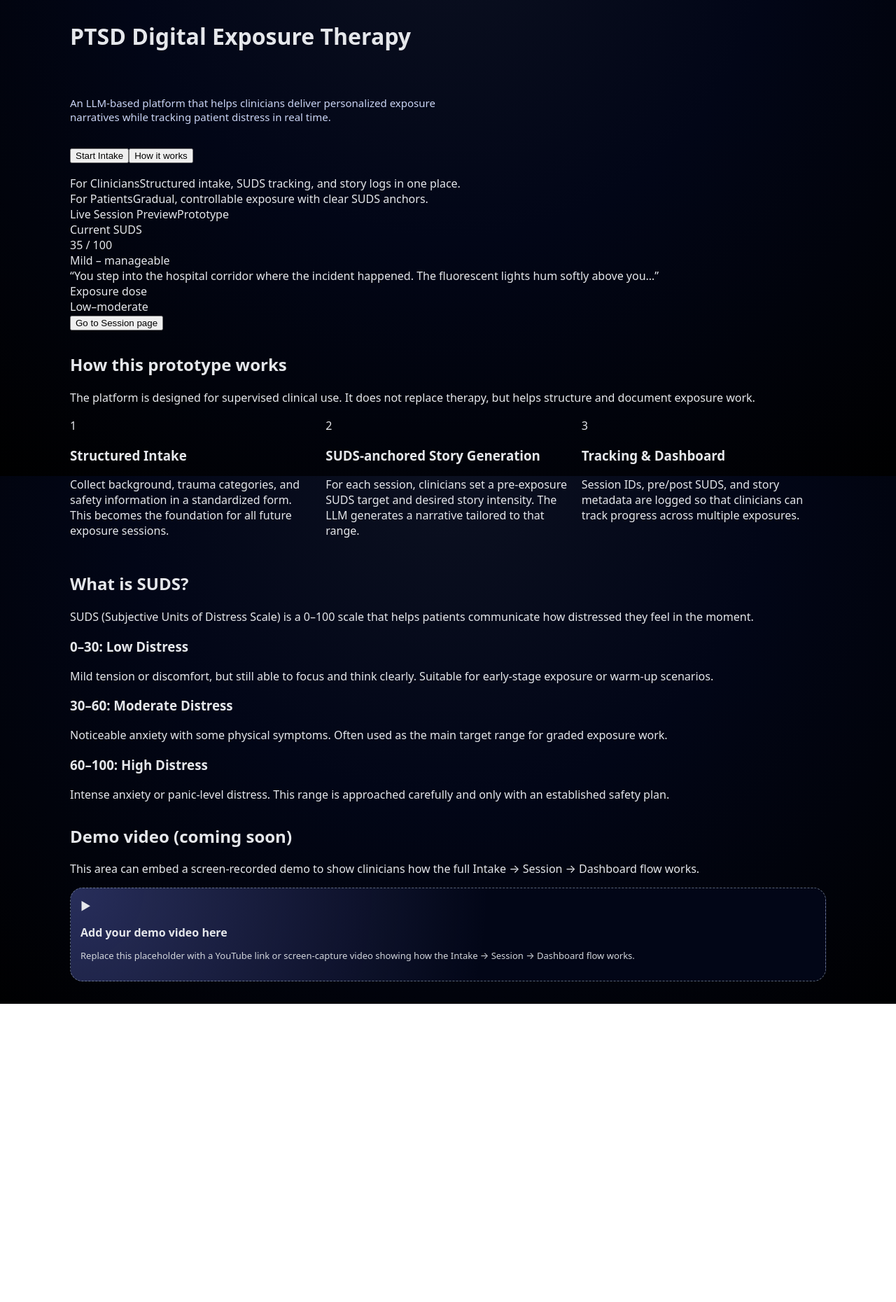
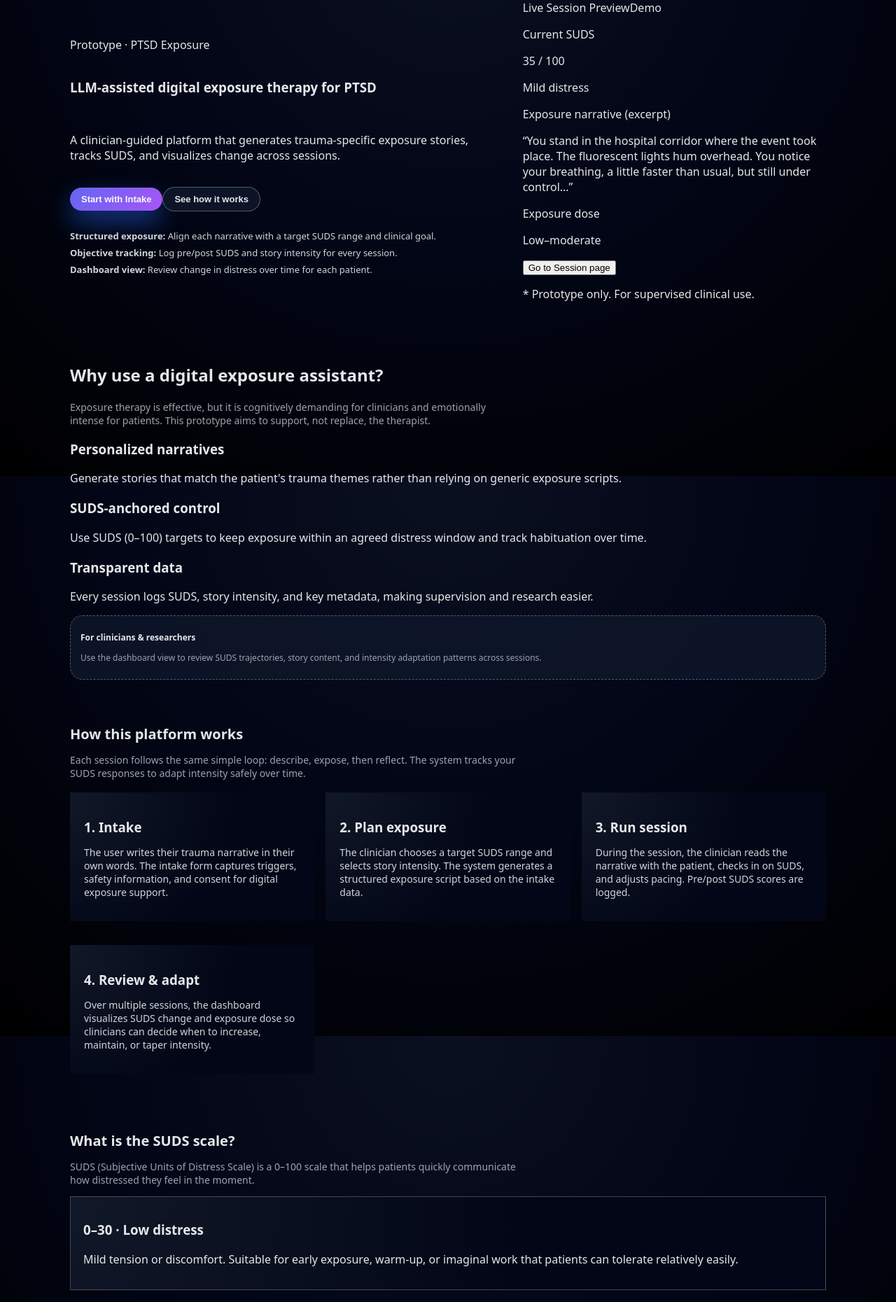
Before and after one commit to amygdala2025/conrad2025, a React (Vite) app: page / in a window 1280 px wide. Shown: the part 120-1980 px from the top of the page at 70% size. Before the commit the page ends 1554 px from the top, so only its background shows below. Built offline with nearby package versions, Linux system fonts and the light colour scheme; no server answers.

Commit message:
Update Home.jsx

```diff
--- a/src/pages/Home.jsx
+++ b/src/pages/Home.jsx
@@ -1,4 +1,5 @@
 // src/pages/Home.jsx
+
 function Home({ onStartIntake, onGoSession }) {
   const handleStartIntake = () => {
     if (onStartIntake) onStartIntake();
@@ -14,166 +15,252 @@ function Home({ onStartIntake, onGoSession }) {
   };
 
   return (
-    <div className="home">
-      {/* Hero Section */}
-      <section className="home-hero">
-        <div className="home-hero-inner">
+    <div className="home-page">
+      {/* HERO */}
+      <section className="home-hero-layout">
         <div className="home-hero-left">
-            <h1 className="home-title">
-              PTSD Digital Exposure Therapy
+          <div className="home-badge-row">
+            <span className="home-badge">Prototype · PTSD Exposure</span>
+          </div>
+
+          <h1 className="home-hero-title">
+            LLM-assisted <span>digital exposure therapy</span> for PTSD
           </h1>
-            <p className="home-subtitle">
-              An LLM-based platform that helps clinicians deliver
-              personalized exposure narratives while tracking patient
-              distress in real time.
+
+          <p className="home-hero-subtitle">
+            A clinician-guided platform that generates trauma-specific exposure
+            stories, tracks SUDS, and visualizes change across sessions.
           </p>
 
-            <div className="home-cta-row">
-              <button className="btn-primary" onClick={handleStartIntake}>
-                Start Intake
+          <div className="home-hero-cta-row">
+            <button
+              type="button"
+              className="primary-btn hero-primary-btn"
+              onClick={handleStartIntake}
+            >
+              Start with Intake
             </button>
-              <button className="btn-secondary" onClick={handleScrollHow}>
-                How it works
+            <button
+              type="button"
+              className="secondary-btn hero-secondary-btn"
+              onClick={handleScrollHow}
+            >
+              See how it works
             </button>
           </div>
 
-            <div className="home-badges">
-              <div className="badge">
-                <span className="badge-label">For Clinicians</span>
-                <span className="badge-text">
-                  Structured intake, SUDS tracking, and story logs in one place.
-                </span>
+          <ul className="home-hero-bullets">
+            <li>
+              <strong>Structured exposure:</strong> Align each narrative with a
+              target SUDS range and clinical goal.
+            </li>
+            <li>
+              <strong>Objective tracking:</strong> Log pre/post SUDS and story
+              intensity for every session.
+            </li>
+            <li>
+              <strong>Dashboard view:</strong> Review change in distress over
+              time for each patient.
+            </li>
+          </ul>
         </div>
-              <div className="badge">
-                <span className="badge-label">For Patients</span>
-                <span className="badge-text">
-                  Gradual, controllable exposure with clear SUDS anchors.
-                </span>
+
+        {/* Right-side preview card */}
+        <div className="home-hero-right">
+          <div className="home-preview-card">
+            <div className="home-preview-header">
+              <span className="home-preview-title">Live Session Preview</span>
+              <span className="home-preview-tag">Demo</span>
             </div>
+
+            <div className="home-preview-body">
+              <div className="home-preview-suds-row">
+                <div>
+                  <p className="preview-label">Current SUDS</p>
+                  <p className="preview-suds-value">35 / 100</p>
+                </div>
+                <div className="preview-suds-chip">Mild distress</div>
+              </div>
+
+              <div className="preview-story-box">
+                <p className="preview-story-label">Exposure narrative (excerpt)</p>
+                <p className="preview-story-text">
+                  “You stand in the hospital corridor where the event took place.
+                  The fluorescent lights hum overhead. You notice your breathing,
+                  a little faster than usual, but still under control…”
+                </p>
+              </div>
+
+              <div className="preview-progress-row">
+                <p className="preview-label">Exposure dose</p>
+                <div className="preview-progress-track">
+                  <div className="preview-progress-fill" />
+                </div>
+                <p className="preview-progress-text">Low–moderate</p>
               </div>
             </div>
 
-          <div className="home-hero-right">
-            <div className="hero-card">
-              <div className="hero-card-header">
-                <span className="hero-card-title">Live Session Preview</span>
-                <span className="hero-card-tag">Prototype</span>
-              </div>
-              <div className="hero-card-body">
-                <div className="hero-suds-row">
-                  <div className="hero-suds-label">Current SUDS</div>
-                  <div className="hero-suds-value">35 / 100</div>
-                  <div className="hero-suds-chip">Mild – manageable</div>
-                </div>
-                <div className="hero-story-snippet">
-                  “You step into the hospital corridor where the incident
-                  happened. The fluorescent lights hum softly above you…”
-                </div>
-                <div className="hero-progress-row">
-                  <div className="hero-progress-label">Exposure dose</div>
-                  <div className="hero-progress-track">
-                    <div className="hero-progress-fill" />
-                  </div>
-                  <div className="hero-progress-text">Low–moderate</div>
-                </div>
-              </div>
-              <div className="hero-card-footer">
-                <button className="btn-ghost" onClick={handleGoSession}>
+            <div className="home-preview-footer">
+              <button
+                type="button"
+                className="btn-ghost"
+                onClick={handleGoSession}
+              >
                 Go to Session page
               </button>
-              </div>
-            </div>
-          </div>
-        </div>
-      </section>
-
-      {/* How it works */}
-      <section id="how-it-works" className="home-section">
-        <div className="home-section-inner">
-          <h2 className="section-title">How this prototype works</h2>
-          <p className="section-subtitle">
-            The platform is designed for supervised clinical use. It does not
-            replace therapy, but helps structure and document exposure work.
-          </p>
-
-          <div className="home-steps-grid">
-            <div className="step-card">
-              <div className="step-number">1</div>
-              <h3 className="step-title">Structured Intake</h3>
-              <p className="step-text">
-                Collect background, trauma categories, and safety information
-                in a standardized form. This becomes the foundation for all
-                future exposure sessions.
-              </p>
-            </div>
-            <div className="step-card">
-              <div className="step-number">2</div>
-              <h3 className="step-title">SUDS-anchored Story Generation</h3>
-              <p className="step-text">
-                For each session, clinicians set a pre-exposure SUDS target and
-                desired story intensity. The LLM generates a narrative tailored
-                to that range.
-              </p>
-            </div>
-            <div className="step-card">
-              <div className="step-number">3</div>
-              <h3 className="step-title">Tracking & Dashboard</h3>
-              <p className="step-text">
-                Session IDs, pre/post SUDS, and story metadata are logged so that
-                clinicians can track progress across multiple exposures.
+              <p className="home-preview-footnote">
+                * Prototype only. For supervised clinical use.
               </p>
             </div>
           </div>
         </div>
       </section>
 
-      {/* SUDS explanation */}
+      {/* EXPLANATION: SUDS + DIGITAL THERAPY */}
       <section className="home-section home-section-alt">
         <div className="home-section-inner">
-          <h2 className="section-title">What is SUDS?</h2>
-          <p className="section-subtitle">
-            SUDS (Subjective Units of Distress Scale) is a 0–100 scale that
-            helps patients communicate how distressed they feel in the moment.
+          <h2>Why use a digital exposure assistant?</h2>
+          <p className="home-section-subtitle">
+            Exposure therapy is effective, but it is cognitively demanding for
+            clinicians and emotionally intense for patients. This prototype aims
+            to support, not replace, the therapist.
           </p>
 
-          <div className="home-two-column">
-            <div className="col">
-              <h3 className="step-title">0–30: Low Distress</h3>
-              <p className="step-text">
-                Mild tension or discomfort, but still able to focus and think
-                clearly. Suitable for early-stage exposure or warm-up scenarios.
+          <div className="home-three-column">
+            <div className="home-info-card">
+              <h3>Personalized narratives</h3>
+              <p>
+                Generate stories that match the patient&apos;s trauma themes
+                rather than relying on generic exposure scripts.
               </p>
             </div>
-            <div className="col">
-              <h3 className="step-title">30–60: Moderate Distress</h3>
-              <p className="step-text">
-                Noticeable anxiety with some physical symptoms. Often used as
-                the main target range for graded exposure work.
+            <div className="home-info-card">
+              <h3>SUDS-anchored control</h3>
+              <p>
+                Use SUDS (0–100) targets to keep exposure within an agreed
+                distress window and track habituation over time.
               </p>
             </div>
-            <div className="col">
-              <h3 className="step-title">60–100: High Distress</h3>
-              <p className="step-text">
-                Intense anxiety or panic-level distress. This range is approached
-                carefully and only with an established safety plan.
+            <div className="home-info-card">
+              <h3>Transparent data</h3>
+              <p>
+                Every session logs SUDS, story intensity, and key metadata,
+                making supervision and research easier.
               </p>
             </div>
+          </div>
+
+          {/* Optional mini-card for clinicians/researchers */}
+          <div className="home-tagline-card">
+            <p className="home-tagline-title">For clinicians &amp; researchers</p>
+            <p className="home-tagline-text">
+              Use the dashboard view to review SUDS trajectories, story
+              content, and intensity adaptation patterns across sessions.
+            </p>
           </div>
         </div>
       </section>
 
-      {/* Video / demo placeholder */}
-      <section className="home-section">
-        <div className="home-section-inner">
-          <h2 className="section-title">Demo video (coming soon)</h2>
-          <p className="section-subtitle">
-            This area can embed a screen-recorded demo to show clinicians how
-            the full Intake → Session → Dashboard flow works.
+      {/* HOW IT WORKS */}
+      <section id="how-it-works" className="home-section">
+        <h2>How this platform works</h2>
+        <p className="home-section-subtitle">
+          Each session follows the same simple loop: describe, expose, then
+          reflect. The system tracks your SUDS responses to adapt intensity
+          safely over time.
         </p>
 
+        <div className="home-steps-grid">
+          <div className="card home-step-card">
+            <h3>1. Intake</h3>
+            <p>
+              The user writes their trauma narrative in their own words. The
+              intake form captures triggers, safety information, and consent for
+              digital exposure support.
+            </p>
+          </div>
+          <div className="card home-step-card">
+            <h3>2. Plan exposure</h3>
+            <p>
+              The clinician chooses a target SUDS range and selects story
+              intensity. The system generates a structured exposure script based
+              on the intake data.
+            </p>
+          </div>
+          <div className="card home-step-card">
+            <h3>3. Run session</h3>
+            <p>
+              During the session, the clinician reads the narrative with the
+              patient, checks in on SUDS, and adjusts pacing. Pre/post SUDS
+              scores are logged.
+            </p>
+          </div>
+          <div className="card home-step-card">
+            <h3>4. Review &amp; adapt</h3>
+            <p>
+              Over multiple sessions, the dashboard visualizes SUDS change and
+              exposure dose so clinicians can decide when to increase, maintain,
+              or taper intensity.
+            </p>
+          </div>
+        </div>
+      </section>
+
+      {/* SUDS EXPLANATION */}
+      <section className="home-section home-suds-section">
+        <h2>What is the SUDS scale?</h2>
+        <p className="home-section-subtitle">
+          SUDS (Subjective Units of Distress Scale) is a 0–100 scale that helps
+          patients quickly communicate how distressed they feel in the moment.
+        </p>
+
+        <div className="home-suds-grid">
+          <div className="card suds-card">
+            <h3>0–30 · Low distress</h3>
+            <p>
+              Mild tension or discomfort. Suitable for early exposure, warm-up,
+              or imaginal work that patients can tolerate relatively easily.
+            </p>
+          </div>
+          <div className="card suds-card">
+            <h3>30–60 · Moderate distress</h3>
+            <p>
+              Noticeable anxiety, with some physical symptoms (e.g., tight
+              chest, racing thoughts). Common target range for graded exposure.
+            </p>
+          </div>
+          <div className="card suds-card">
+            <h3>60–100 · High distress</h3>
+            <p>
+              Intense anxiety or near-panic. Used carefully, often later in
+              treatment, with strong safety planning and trust.
+            </p>
+          </div>
+        </div>
+      </section>
+
+      {/* DEMO / VIDEO PLACEHOLDER */}
+      <section className="home-section home-demo-section">
+        <div className="home-demo-inner">
+          <div className="home-demo-text">
+            <h2>Demo video (coming soon)</h2>
+            <p className="home-section-subtitle">
+              You can embed a short walk-through that shows how the Intake →
+              Session → Dashboard flow works in practice.
+            </p>
+            <ul className="home-demo-list">
+              <li>Record a real or mock session using screen capture.</li>
+              <li>Highlight how SUDS sliders and story intensity controls work.</li>
+              <li>
+                Show the dashboard updating after each exposure to visualize
+                progress.
+              </li>
+            </ul>
+          </div>
+
           <div className="home-video-placeholder">
-            <div className="video-frame">
-              <div className="video-play-icon">▶</div>
+            <div className="home-video-frame">
+              <div className="home-video-play-icon">▶</div>
               <p className="home-video-title">Add your demo video here</p>
               <p className="home-video-text">
                 Replace this placeholder with a YouTube link or screen-capture
```
Lines whose indentation alone changed are shown as unchanged.
